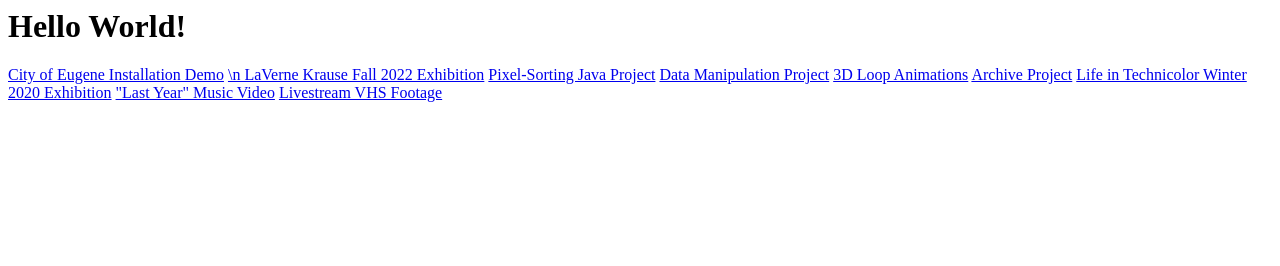
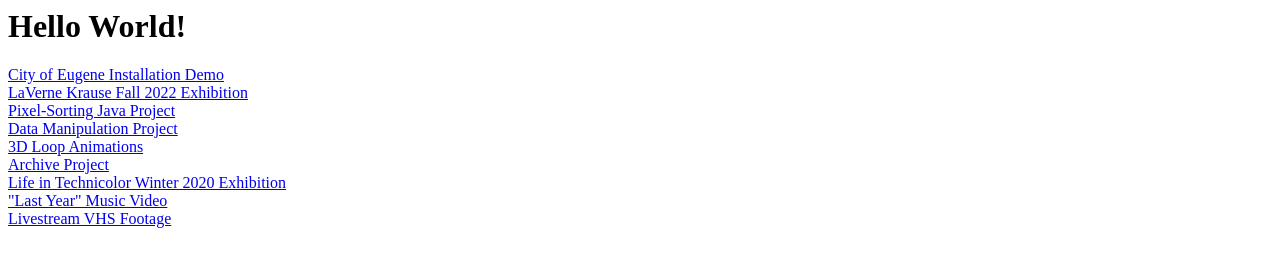
Before and after one commit to autumngreenbean/resume, a plain HTML site: page index.html in a window 1280 px wide. Drawn offline with Linux system fonts and the light colour scheme.

Commit message:
Update index.html

```diff
--- a/index.html
+++ b/index.html
@@ -1,13 +1,21 @@
 <h1> Hello World! </h1>
  <p>
           <a href="https://youtu.be/xmO8yKbINIc">City of Eugene Installation Demo</a>
-  <a href="https://youtu.be/Vi5hxnebtVk">\n LaVerne Krause Fall 2022 Exhibition</a>
+  <br>
+  <a href="https://youtu.be/Vi5hxnebtVk">LaVerne Krause Fall 2022 Exhibition</a>
+  <br>
   <a href="https://www.youtube.com/watch?v=gv7uSG9uNpI">Pixel-Sorting Java Project</a>
+  <br>
   <a href="https://www.youtube.com/watch?v=fTeUhSzwgEU">Data Manipulation Project</a>
+  <br>
   <a href="https://youtu.be/F7pfcEDObEA">3D Loop Animations</a>
+  <br>
   <a href="https://youtu.be/6IsIOXe2q0k">Archive Project</a>
+  <br>
   <a href="https://www.youtube.com/watch?v=5w7Gtz_-nGY">Life in Technicolor Winter 2020 Exhibition</a>
+  <br>
    <a href="https://www.youtube.com/watch?v=NGJAUSRCaiM&ab_channel=Voil%C3%A1%21DeuxMille">"Last Year" Music Video</a>
+  <br>
    <a href="https://www.instagram.com/p/CQNdWJPhoW4/">Livestream VHS Footage</a>
 
 
```
